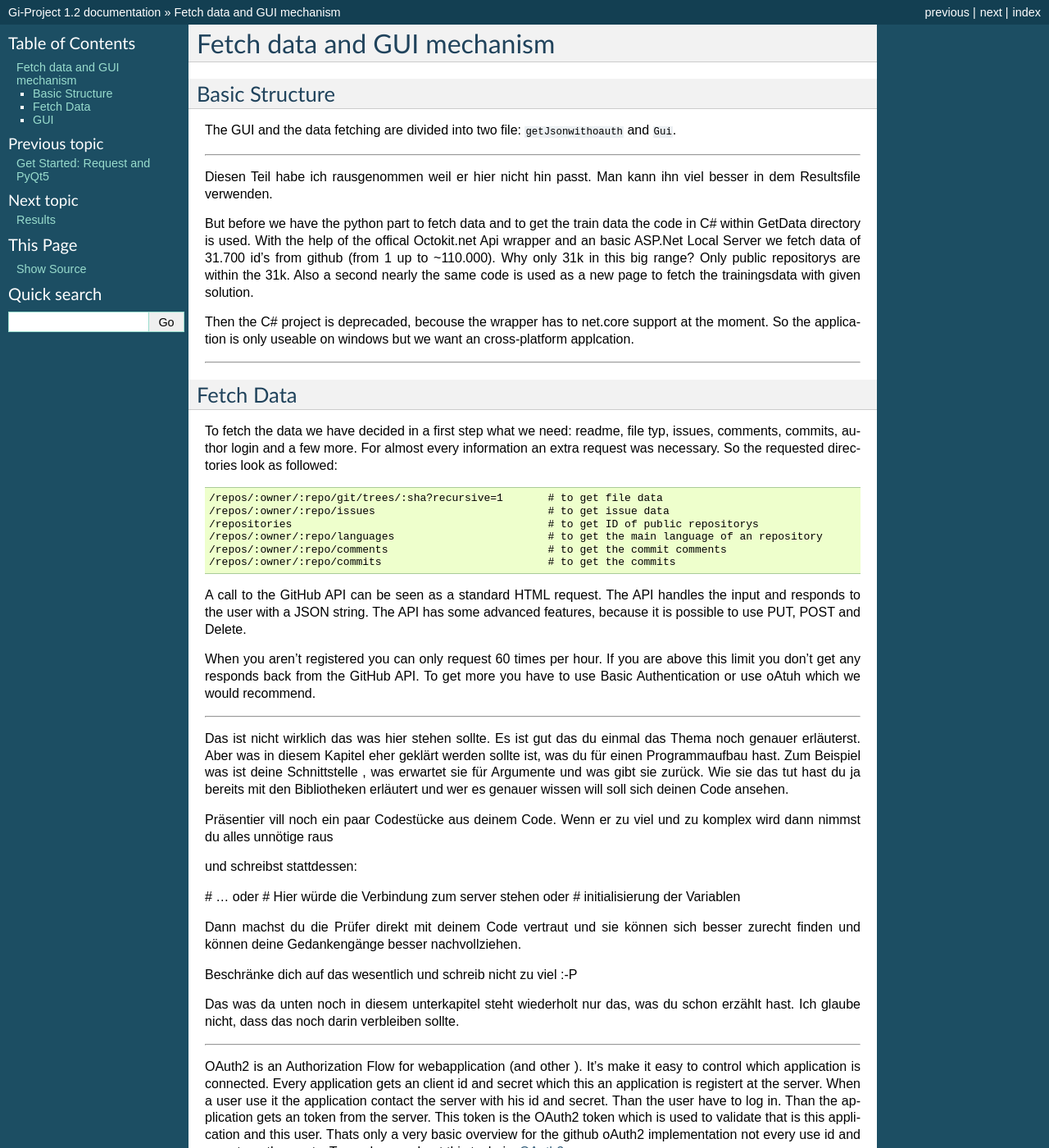
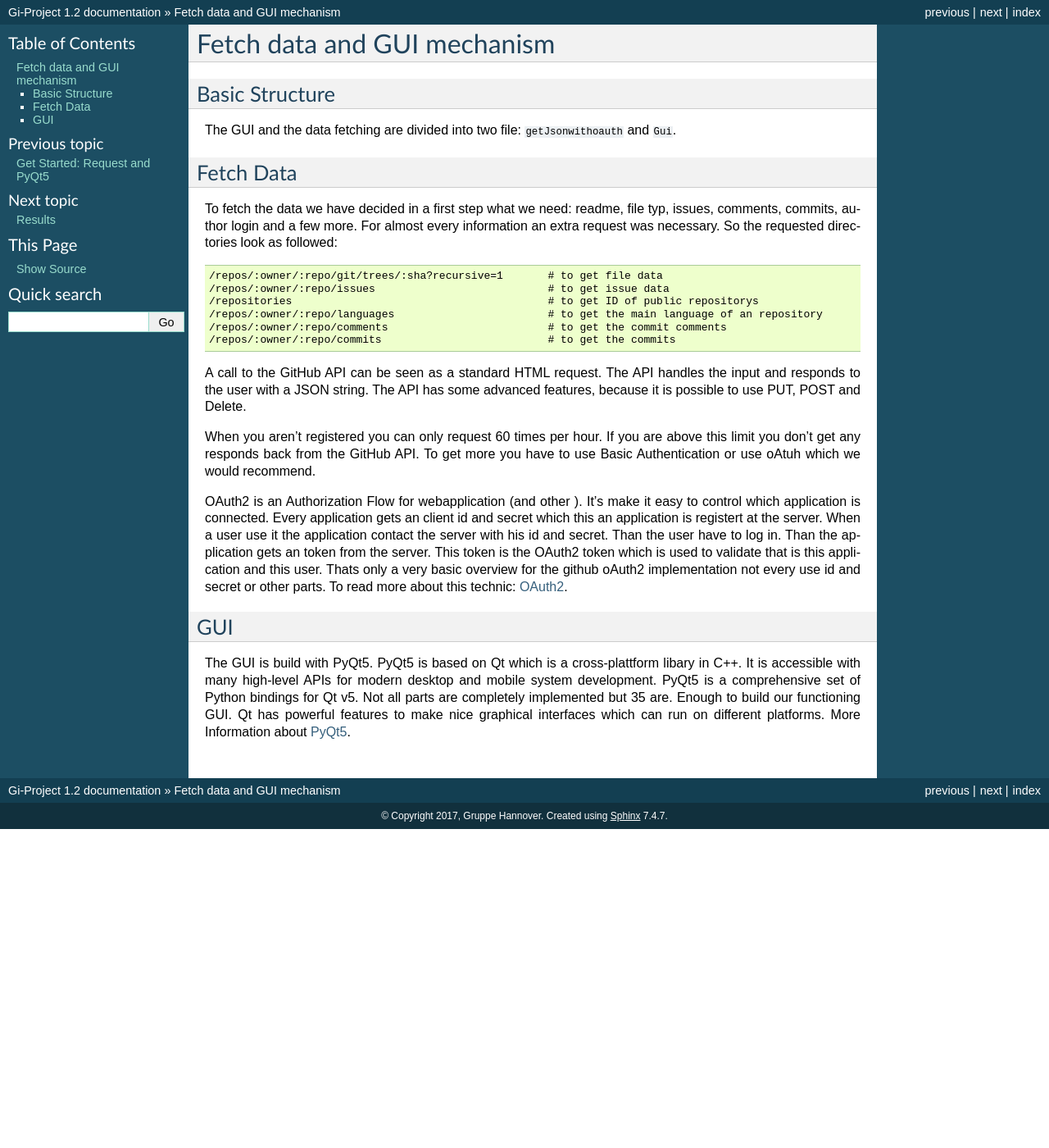
Before and after one commit to RenCloud/InformatiCup2017, a Sphinx documentation site: the page built from source/explanationjonas.rst, in a window 1280 px wide and 1400 px high. Shown: the whole window at 82% size. Built offline with Sphinx 7.4.7, drawn with Linux system fonts in a browser that asks for light colours.

```diff
--- a/source/explanationjonas.rst
+++ b/source/explanationjonas.rst
@@ -5,22 +5,6 @@ Basic Structure
 ---------------
 
 The GUI and the data fetching are divided into two file: :file:`getJsonwithoauth` and :file:`Gui`.
-
-
-
-*********************************************************
-
-Diesen Teil habe ich rausgenommen weil er hier nicht hin passt. Man kann ihn  viel besser in dem Resultsfile verwenden.
-
-But before we have the python part to fetch data and to get the train data the code in C# within GetData directory is used.
-With the help of the offical Octokit.net Api wrapper and an basic ASP.Net Local Server we fetch data of 31.700 id's from github (from 1 up to ~110.000).
-Why only 31k in this big range? Only public repositorys are within the 31k.
-Also a second nearly the same code is used as a new page to fetch the trainingsdata with given solution.
-
-Then the C# project is deprecaded, becouse the wrapper has to net.core support at the moment.
-So the application is only useable on windows but we want an cross-platform applcation.
-
-***********************************************************
 
 
 Fetch Data
@@ -42,34 +26,6 @@ The API has some advanced features, because it is possible to use PUT, POST and
 When you aren't registered you can only request 60 times per hour. If you are above this limit you don't get any responds back
 from the GitHub API. To get more you have to use Basic Authentication or use oAtuh which we would recommend.
 
-
-*********************************
-
-Das ist nicht wirklich das was hier stehen sollte. Es ist gut das du einmal das Thema noch genauer erläuterst. Aber
-was in diesem Kapitel eher geklärt werden sollte ist, was du für einen Programmaufbau hast. Zum Beispiel was ist deine Schnittstelle
-, was erwartet sie für Argumente und was gibt sie zurück. Wie sie das tut hast du ja bereits mit den Bibliotheken erläutert und wer
-es genauer wissen will soll sich deinen Code ansehen.
-
-Präsentier vill noch ein paar Codestücke aus deinem Code. Wenn er zu viel und zu komplex wird dann nimmst du alles unnötige raus
-
-und schreibst stattdessen:
-
-# ...
-oder
-# Hier würde die Verbindung zum server stehen
-oder
-# initialisierung der Variablen
-
-Dann machst du die Prüfer direkt mit deinem Code vertraut und sie können sich besser zurecht finden und können deine Gedankengänge
-besser nachvollziehen.
-
-Beschränke dich auf das wesentlich und schreib nicht zu viel :-P
-
-
-Das was da unten noch in diesem unterkapitel steht wiederholt nur das, was du schon erzählt hast. Ich glaube nicht, dass das noch darin verbleiben sollte.
-
-***********************************
-
 OAuth2 is an Authorization Flow for webapplication (and other ). It's make it easy to control which application is connected.
 Every application gets an client id and secret which this an application is registert at the server.
 When a user use it the application contact the server with his id and secret. Than the user have to log in. Than the application gets an token from the server.
@@ -77,7 +33,6 @@ This token is the OAuth2 token which is used to validate that is this applicatio
 Thats only a very basic overview for the github oAuth2 implementation not every use id and secret or other parts.
 To read more about this technic: `OAuth2 <https://oauth.net/2/>`_.
 
-************************************
 
 GUI
 ---
@@ -87,8 +42,3 @@ It is accessible with many high-level APIs for modern desktop and mobile system
 PyQt5 is a comprehensive set of Python bindings for Qt v5. Not all parts are completely implemented but 35 are. Enough to build our functioning GUI.
 Qt has powerful features to make nice graphical interfaces which can run on different platforms.
 More Information about `PyQt5 <https://www.riverbankcomputing.com/software/pyqt/download5>`_.
-
-**************************************
-Hier nochmal wie deine Schnittstellen und Teile deines Codes besprechen (s.o.).
-
-**************************************
--- a/source/index.rst
+++ b/source/index.rst
@@ -35,6 +35,10 @@ The :ref:`second module <second-label>` extracts the information out of the raw
 results back to the userinterface.
 
 The documentation is divided into these three modules. Each Section explains one section.
+
+
+If you just want to use our program and don't want to read the documentation we offer you a :doc:`Quickstart Guide <quickstartguide>`
+
 
 .. _first-label:
 
--- a/source/introductionjonas.rst
+++ b/source/introductionjonas.rst
@@ -11,9 +11,11 @@ The requirements for this part of the project are easily installed via pip:
 ::
 
     pip install requests
+
 ::
 
     pip install requests_oauthlib
+
 ::
 
     pip install PyQt5
```
Also changed, not shown: source/efficency.rst (+0 -14 lines), source/quickstartguide.rst (added, +49 -0 lines), source/results.rst (+4 -8 lines).
